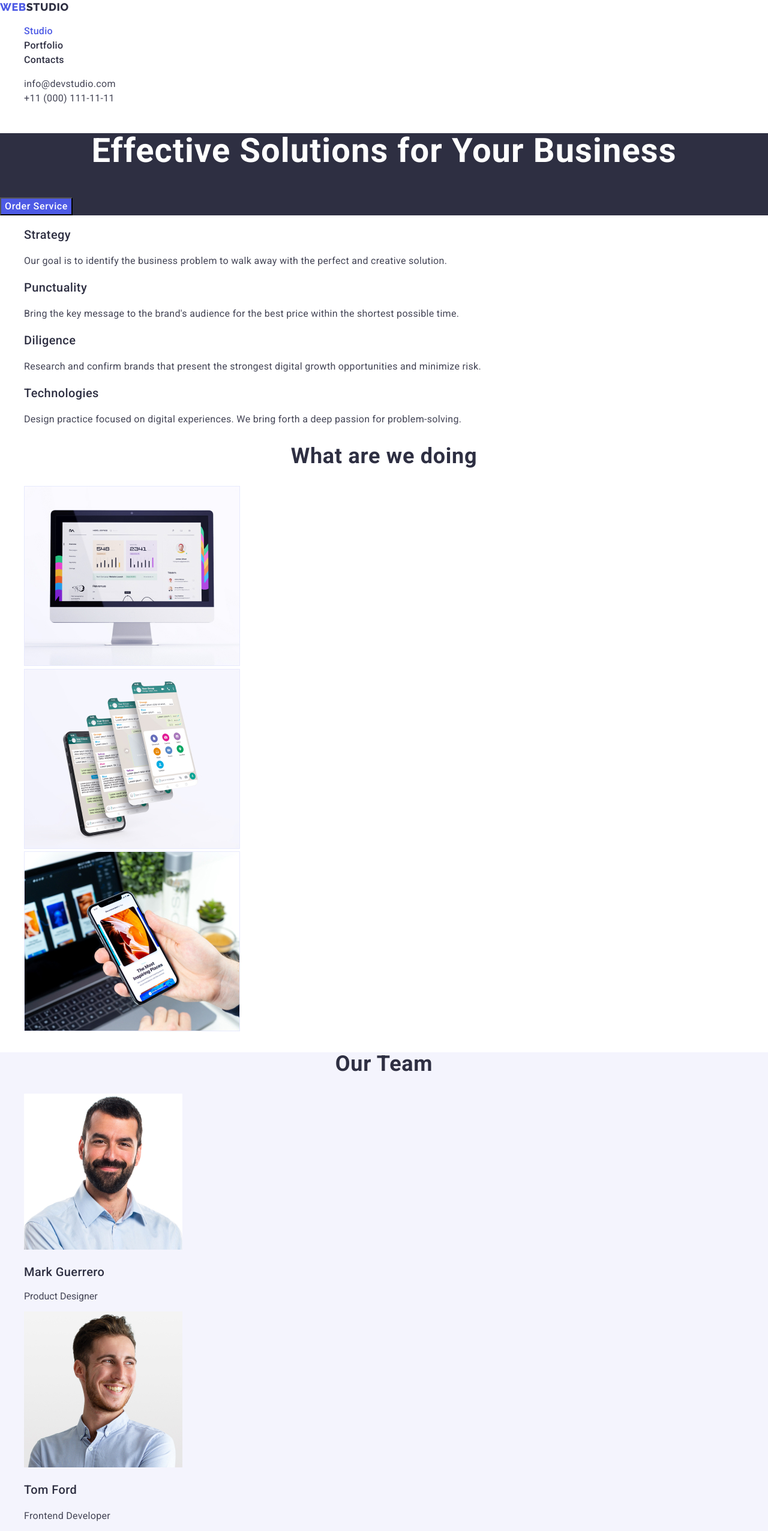
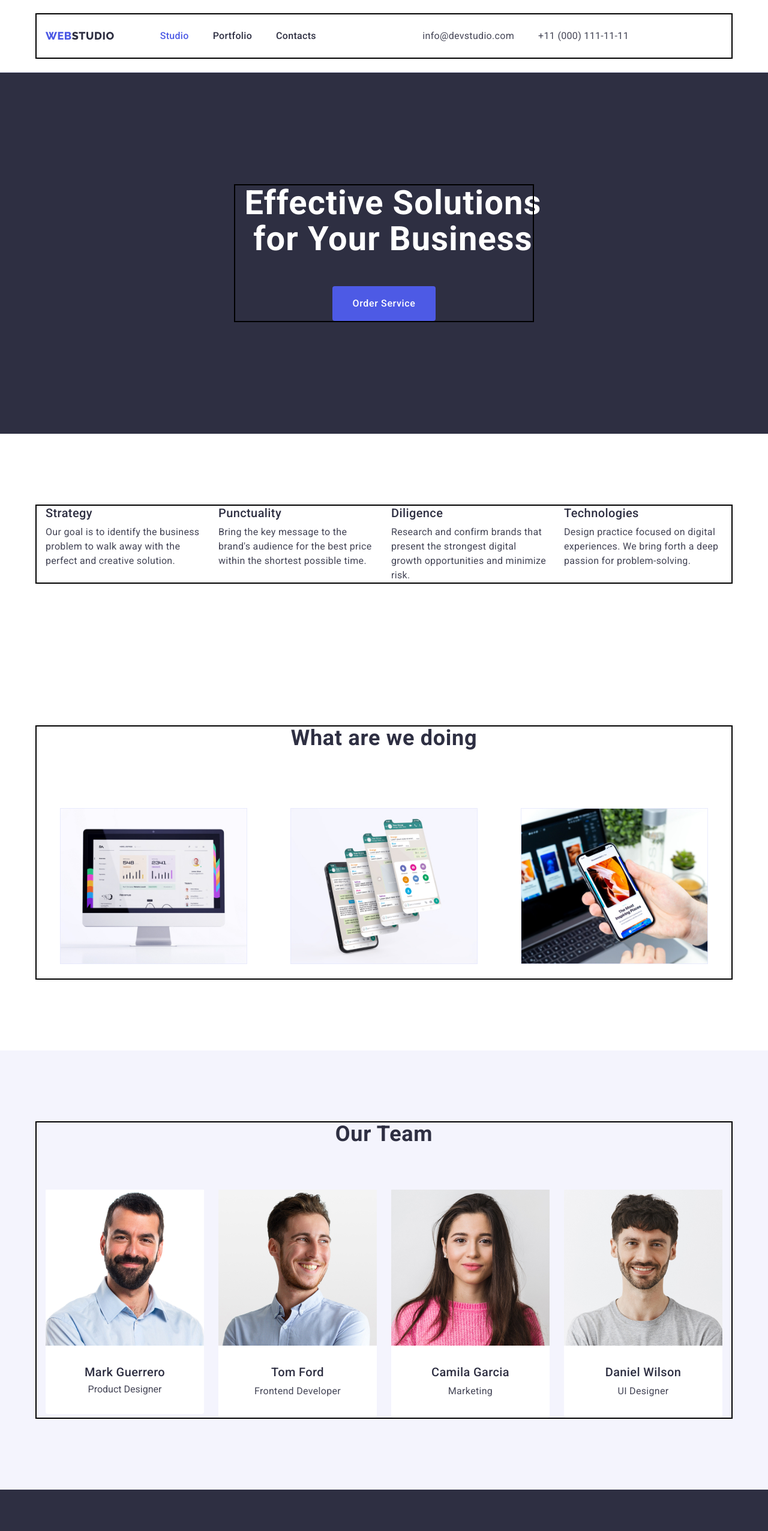
Before and after one commit to Olha-PSM/goit-markup-hw-03, a plain HTML site: page index.html in a window 1280 px wide. Shown: the top 2552 px of the page at 60% size. Drawn offline with nearby package versions, Linux system fonts and the light colour scheme.

Commit message:
update css\styles.css

```diff
--- a/css/styles.css
+++ b/css/styles.css
@@ -8,12 +8,31 @@
    --title-text-color:#434455;
    --accent-color:#4D5AE5;
    --background-color:#F4F4FD;
+   --background: #FFFFFF;
    --footer-text-color: #E7E9FC;
    --footer-logo-color: #F4F4FD;
+   --border-color: #E7E9FC;
+   --card-set-gap: 24px;
+
+}
+
+p,h1,h2,h3,h4,h5,h6 {
+    margin: 0;
+}
+ ul {
+    margin: 0;
+    padding-left: 0;
+ }
+
+img{
+    display: block;
+    max-width: 100%;
+    height: auto;
 }
 
  body {
      font-family: 'Roboto', sans-serif;
+
 
  }
  .nav-link:hover,
@@ -27,6 +46,7 @@
   }
  .btn:is(:hover, :focus) {
      background-color: var(--accent-btn-bg-color);
+
   }
  .filter-button:is(:hover, :focus){
      color:var(--main-btn-color);
@@ -38,6 +58,8 @@
  }
  .list {
      list-style: none;
+     padding: 0px;
+     margin: 0px;
  }
  .title {
      font-weight: 500;
@@ -58,15 +80,40 @@
      letter-spacing: 0.03em;
      text-transform: uppercase;
  }
+ .section {
+    padding-top: 120px;
+    padding-bottom: 120px;
+ }
 
 
  /* ----------HEADER----------- */
 
  .header {
+    padding-top: 24px;
+    padding-bottom: 24px;
+    border-bottom: 1px solid var(--border-color);
  }
- .header-navigation {
+ .header-container{
+    display: flex;
+    align-items: center;
+ }
+ .container {
+    outline: 2px solid;
+    width: 100%;
+    max-width: 1158px;
+    padding-left: 15px;
+    padding-right: 15px;
+    margin: 0px auto;
+
+
+ }
+ .header-nav {
+    display: flex;
+    align-items: center;
+    margin-right:  auto;
  }
  .header-logo {
+    margin-right: 76px;
      color: var(--second-title-color);
 
  }
@@ -74,40 +121,70 @@
      color: var(--accent-color);
  }
  .nav-list {
+    display: flex;
+    gap: 40px;
+ }
+ .nav-list{
 
  }
- .nav-item {
- }
  .nav-link {
+    display: block;
+    padding-top: 24px;
+    padding-bottom: 24px;
     font-weight: 500;
     font-size: 16px;
     line-height: 1.5;
     letter-spacing: 0.02em;
+
     color: var(--second-title-color);
  }
+ .address-list{
+    display: flex;
+    gap: 40px;
+    margin-right: 156px;
+}
+ .address-link {
+   display: block;
+   padding-top: 24px;
+   padding-bottom: 24px;
 
+   color: var(--title-text-color);
 
- .address-link {
    font-style: normal;
    font-size: 16px;
    line-height: 1.5;
    letter-spacing: 0.02em;
-   color: var(--title-text-color);
+
+
+
 }
 
 
    /* ----------HERO----------- */
  .hero {
+    padding-top: 188px ;
+    padding-bottom: 188px ;
+    text-align: center;
     background-color: var(--second-title-color);
+
  }
+ .hero-container {
+    width: 496px;
 
+}
  .hero-title {
     font-weight: 700;
     font-size: 56px;
     line-height: 1.07;
-     text-align: center;
     letter-spacing: 0.02em;
+    margin-top: 0px;
+    margin-bottom: 48px;
+    width: 496px;
+
+
     color: var(--main-title-color);
+
+
  }
 
  .hero-btn {
@@ -116,13 +193,21 @@
     font-size: 16px;
     line-height: 1.5;
     letter-spacing: 0.04em;
+    min-width: 169px;
+    padding: 16px 32px;
+    border-radius: 4px;
+    border: 1px solid transparent;
+    display: block;
+    margin: 0 auto;
+
     background: var(--primary-btn-bg-color);
     color: var(--main-btn-color);
     cursor: pointer;
  }
 
 /* ----------BENEFITS----------- */
- .benefits {}
+ .benefits {
+ }
 
  .visually-hidden{
   position: absolute;
@@ -137,29 +222,45 @@
   margin: -1px;
  }
 
- .benefits-list {}
- .benefits-item {}
+ .benefits-list {
+    display: flex;
+    gap: var(--card-set-gap);
+ }
+ .benefits-item {
+    max-width: 264px;
+ }
 
  .benefits-title {
     color: var(--second-title-color);
+    margin-bottom: 8px;
  }
 
  .benefits-text {
+     color: var(--title-text-color);
 
-     color: var(--title-text-color);
  }
  /* ----------GALLERY----------- */
- .gallery {}
+ .gallery {
+ }
  .gallery-title {
      font-size: 36px;
      line-height: 1.11;
      letter-spacing: 0.02em;
      text-align: center;
+     margin-bottom: 72px;
      color: var(--second-title-color);
  }
 
- .gallery-list {}
- .gallery-item {}
+ .gallery-list{
+    display: flex;
+    gap: var(--card-set-gap);
+
+
+ }
+ .gallery-item {
+    width: calc((100% - 48px) / 3);
+    margin: 24px;
+ }
 
  /* ----------TEAM----------- */
  .team {
@@ -170,22 +271,55 @@
      line-height: 1.11;
      text-align: center;
      letter-spacing: 0.02em;
+     margin-bottom: 72px;
+
      color: var(--second-title-color);
  }
 
- .team-list {}
- .team-item {}
+ .team-list {
+    display: flex;
+    gap: var(--card-set-gap);
+}
+
+
+ .team-item {
+    width: calc((100% - 72px) / 4);
+
+ }
+ .team-item-wrap {
+    padding-top: 32px;
+    padding-bottom: 32px;
+    text-align: center;
+    border-radius: 0px 0px 4px 4px;
+    background: var(--background);
+
+
+ }
 
  .team-item-title {
     color: var(--second-title-color);
+    margin-bottom: 8px;
+
  }
  .team-item-text {
     color: var(--title-text-color);
  }
 /* ----------FILTER----------- */
 .visually-hidden{}
-.buttons-list {}
-.button-item{}
+.buttons {
+ padding-top: 96px;
+ padding-bottom: 72px;
+}
+
+.buttons-list {
+    display: flex;
+    gap: var(--card-set-gap);
+    justify-content: center;
+
+}
+.button-item {
+
+ }
 
 .filter-button {
      font-family: inherit;
@@ -193,18 +327,50 @@
      font-size: 16px;
      line-height: 1.5;
      letter-spacing: 0.04em;
+     padding: 12px 24px;
+     border-radius: 4px;
+     border: 1px solid transparent;
      color: var(--accent-color);
      background: var(--secondary-btn-bg-color);
 }
 
 /* ----------PROJECT----------- */
 .visually-hidden {}
-.project {}
-.project-item {}
+.project {
+    padding-bottom: 120px;
+}
+
+.project-list {
+    display: flex;
+    flex-wrap: wrap;
+    column-gap: 24px;
+    row-gap: 48px;
+
+
+}
+.project-item {
+    width: calc((100% - 48px) / 3);
+
+
+}
+.project-item-wrap {
+
+    padding-top: 32px;
+    padding-bottom: 32px;
+    border-left: 1px;
+    border-top: 0px;
+    border-right: 1px;
+    border-bottom: 1px;
+    border-radius: 4px;
+    border: 1px solid var(--border-color);
+
+    background: var(--background)
+}
 .project-link {}
 
 
 .project-title {
+    margin-bottom: 8px;
     color: var(--second-title-color);
 }
 .project-text {
@@ -213,7 +379,13 @@
 
  /* ----------FOOTER----------- */
  .footer {
+    padding-top: 100px;
+    padding-bottom: 100px;
     background-color: var(--second-title-color);
+ }
+ .footer-container {
+     display: flex;
+     align-items: center;
  }
  .footer-logo {
      font-family: 'Raleway',sans-serif;
@@ -224,7 +396,7 @@
      text-transform: uppercase;
      color:var(--footer-logo-color)
  }
-.footer-logo-accent{
+.footer-logo-accent {
      font-family: 'Raleway', sans-serif;
      font-weight: 800;
      font-size: 18px;
@@ -232,6 +404,8 @@
      letter-spacing:  0.03em;
      color: var(--accent-color);
 }
-.footer-text{
+.footer-text {
+     margin-top: 16px;
+     max-width: 264px;
      color:var(--footer-text-color);
  }
```
Lines whose indentation alone changed are shown as unchanged.
